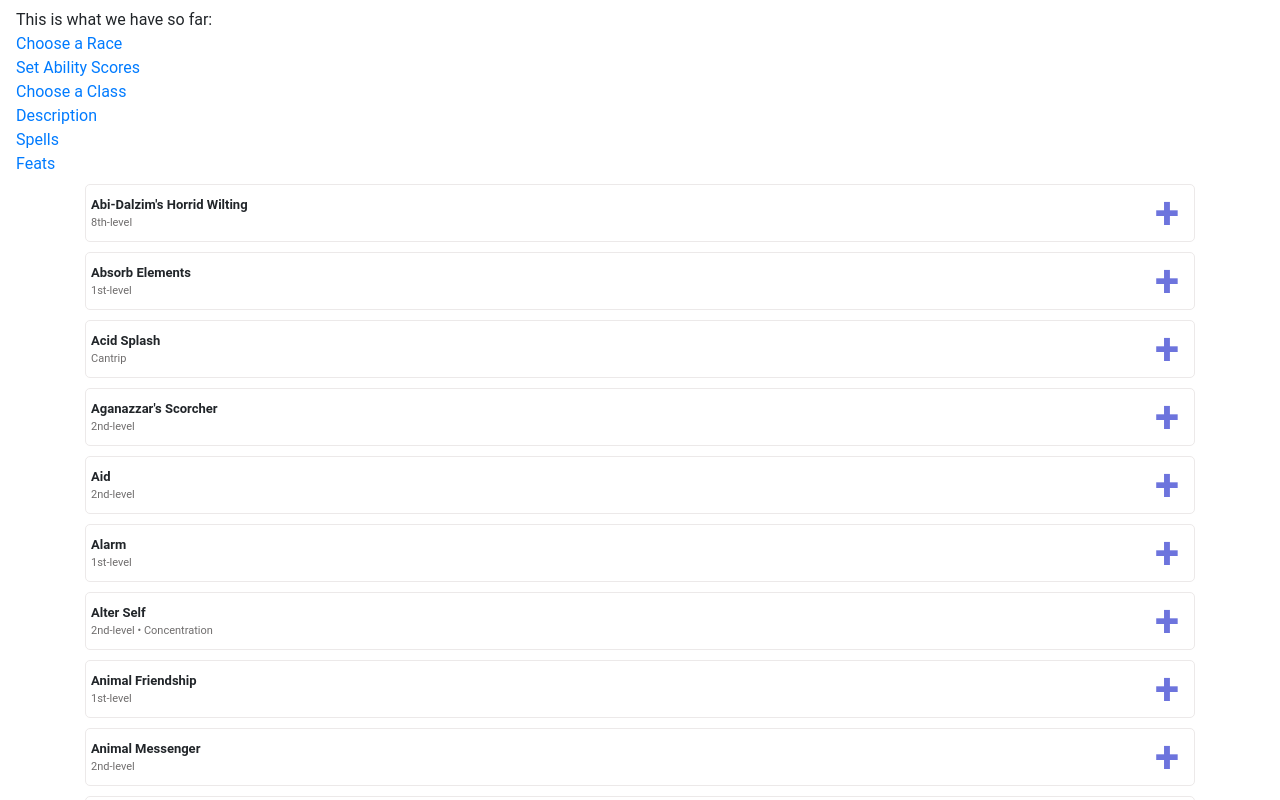
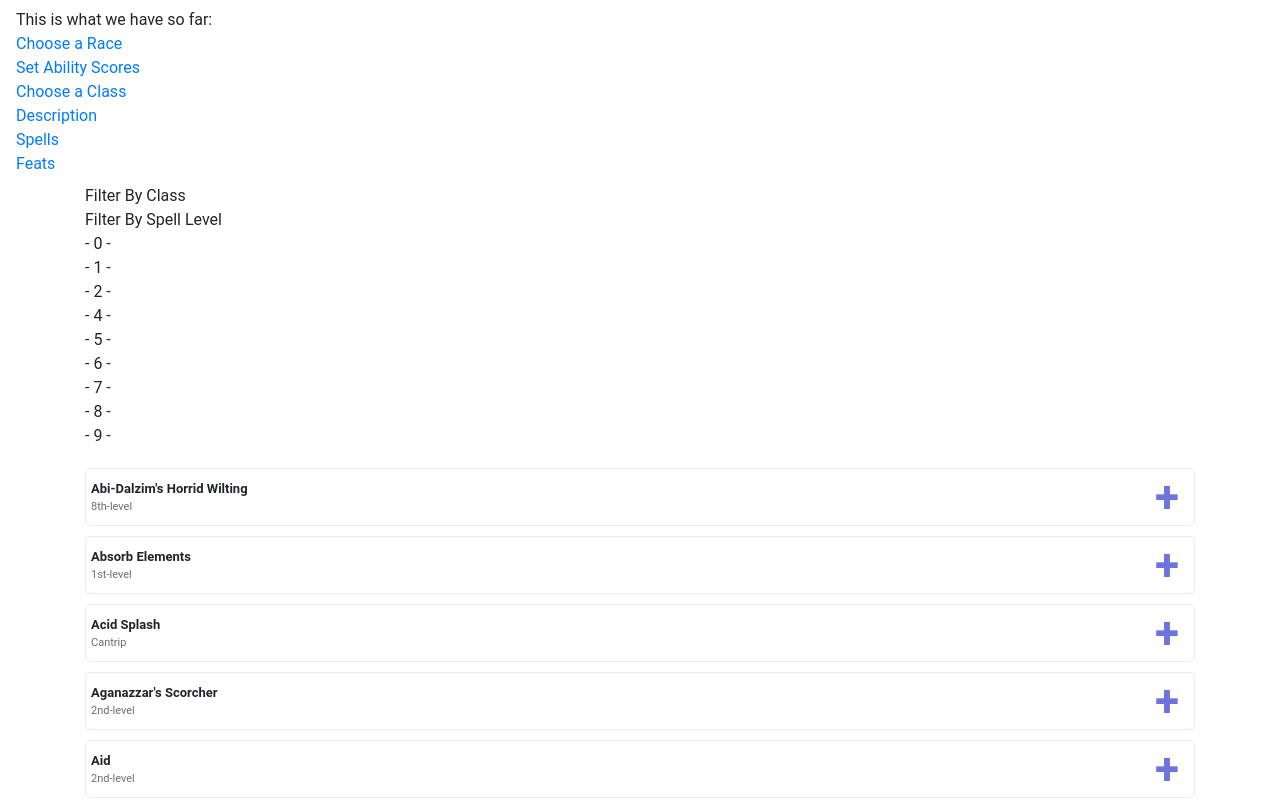
Before and after one commit to conorreedy/character-buidler, a React (Create React App) app: page /spells in a window 1280 px wide. Shown: the top 800 px of the page. Built offline with nearby package versions, Linux system fonts and the light colour scheme.

Commit message:
filtering spells by level and class relatively cleanly and easy enough to plug in elsewhere

```diff
--- a/src/Components/Spells/index.js
+++ b/src/Components/Spells/index.js
@@ -24,7 +24,25 @@ class SpellsSelector extends React.Component {
 
     render() {
         return (
-            <div>
+            <div className="space-sequence-20">
+                <div className="filter-block">
+                    <div>Filter By Class</div>
+                    <div>
+                        <div>Filter By Spell Level</div>
+                        <div className="spell-level-block">
+                            <div className="active"><span>- 0 -</span></div>
+                            <div><span>- 1 -</span></div>
+                            <div><span>- 2 -</span></div>
+                            <div><span>- 4 -</span></div>
+                            <div><span>- 5 -</span></div>
+                            <div><span>- 6 -</span></div>
+                            <div><span>- 7 -</span></div>
+                            <div><span>- 8 -</span></div>
+                            <div><span>- 9 -</span></div>
+                        </div>
+                    </div>
+
+                </div>
                 { this.state.filteredSpells.map(spell => {
                     return (
                         <div className="content-block" key={spell.slug}>
```
Also changed, not shown: src/Dictionary/index.js.
